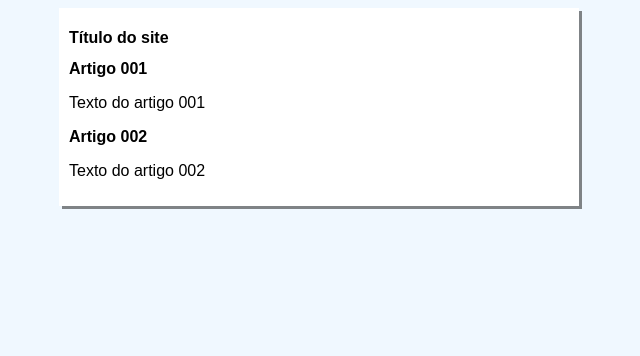
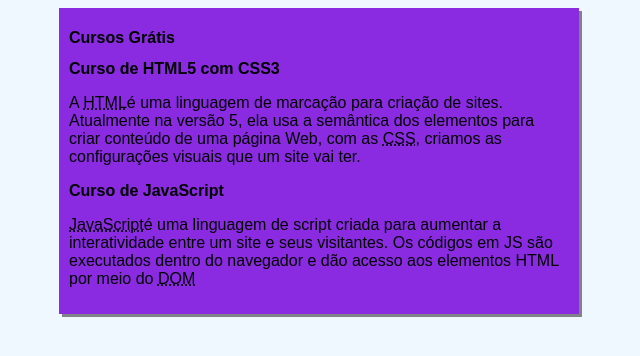
Before and after one commit to MatheusSantos-91/projte-site, a plain HTML site: page index.html in a window 1280 px wide. Shown: the whole page, without its empty margins (321-961 px from the left). Drawn offline with Linux system fonts and the light colour scheme.

Commit message:
atualizaçãodoHTML.1

```diff
--- a/estilo/style.css
+++ b/estilo/style.css
@@ -6,7 +6,7 @@ body{
     background-color: aliceblue;
 }
 main{
-    background-color: white;
+    background-color: blueviolet;
     width: 500px;
     margin: auto;
     padding: 10px;
--- a/index.html
+++ b/index.html
@@ -2,24 +2,23 @@
 <html lang="pt-BR">
 <head>
     <meta charset="UTF-8">
-    <meta name="viewport" content="width=device-width, initial-scale=1.0">
     <title>Título do site</title>
     <link rel="stylesheet" href="estilo/style.css">
 </head>
 <body>
     <main>
         <header>
-            <H1>Título do site</H1>
+            <h1>Cursos Grátis</h1>
         </header>
-        <article>
-            <h2>Artigo 001</h2>
-            <p>Texto do artigo 001</p>
-        </article>
-        <article>
-            <h2>Artigo 002</h2>
-            <p>Texto do artigo 002</p>
-        </article>
-    </main>
 
-</body>
+    <article>
+        <h2>Curso de HTML5 com CSS3</h2>
+        <p>A <abbr title="Hypertext MArkup Language">HTML</abbr>é uma linguagem de marcação para criação de sites. Atualmente na versão 5, ela usa a semântica dos elementos para criar conteúdo de uma página Web, com as <abbr title="Cascading Style Sheets">CSS</abbr>, criamos as configurações visuais que um site vai ter.</p>
+    </article>
+    <article>
+        <h2>Curso de JavaScript</h2>
+        <p><abbr title="JavaScript">JavaScript</abbr>é uma linguagem de script criada para aumentar a interatividade entre um site e seus visitantes. Os códigos em JS são executados dentro do navegador e dão  acesso aos elementos HTML por meio do <abbr title="Document Object Model">DOM</abbr></p>
+    </article>
+        </main>
+    </body>
 </html>
```
